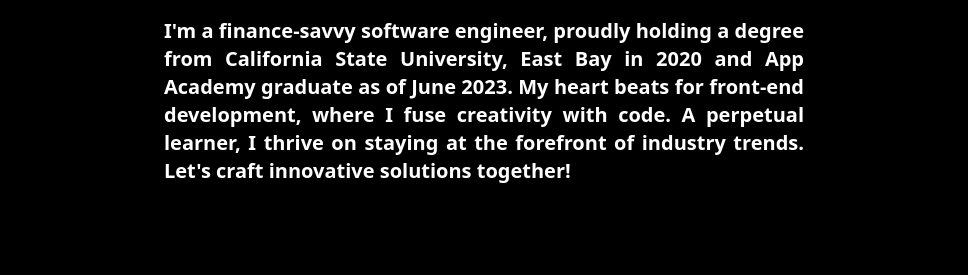
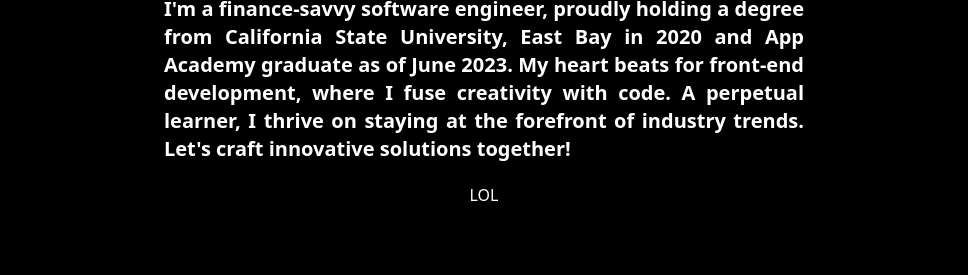
Before and after one commit to FrancisHuynh95/FrancisHuynh95.github.io, a website: page index.html in a window 1280 px wide. Shown: the part 525-800 px from the top of the page, without its empty margins (156-1124 px from the left). Drawn offline with nearby package versions, Linux system fonts and the light colour scheme.

Commit message:
added resume file

```diff
--- a/index.html
+++ b/index.html
@@ -10,6 +10,7 @@
     <link href="./dist/output.css" rel="stylesheet">
     <title>Francis Huynh</title>
     <script defer src="./app.js"></script>
+
 </head>
 <header class="w-full">
     <!-- <span class="w-full flex justify-evenly mt-2 text-2xl font-bold "> -->
@@ -36,6 +37,7 @@
                 perpetual learner, I thrive on staying at the forefront of industry trends. Let's craft innovative
                 solutions together!
             </p>
+            <a class="text-white" href="./assets/resume.pdf" target="_blank">LOL</a>
         </div>
     </section>
 
```
Also changed, not shown: 1 other file.
